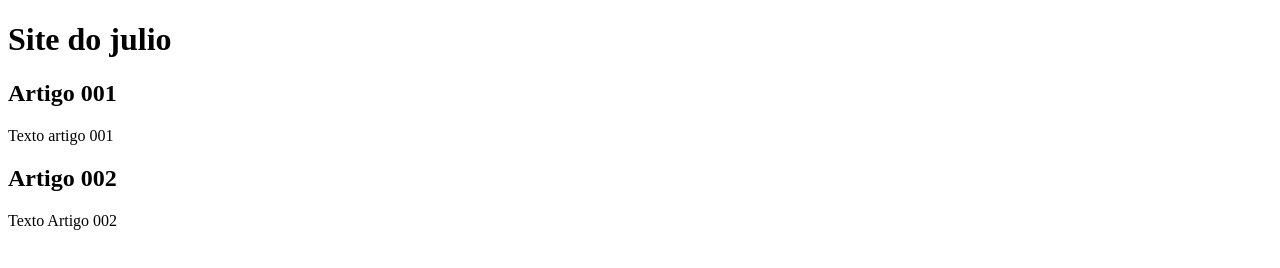
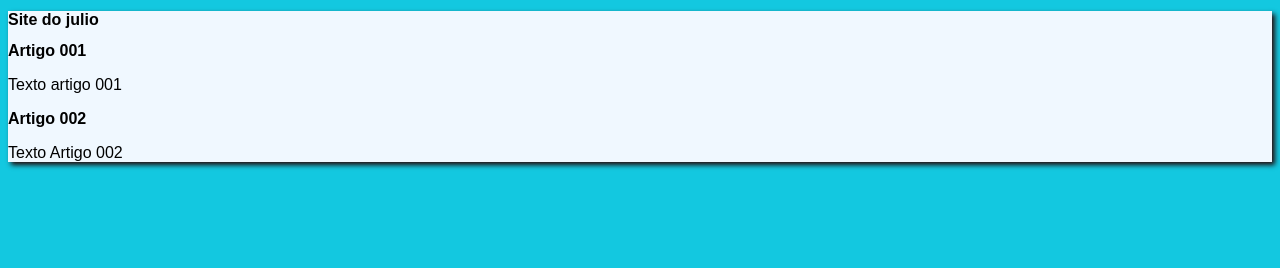
Before and after one commit to JulioWilliam/projeto-branch-test, a plain HTML site: page index.html in a window 1280 px wide. Drawn offline with Linux system fonts and the light colour scheme.

Commit message:
Iniciei o design

```diff
--- /dev/null
+++ b/estolos/stylos.css
@@ -0,0 +1,16 @@
+* {
+    font-family: Arial, Helvetica, sans-serif;
+    font-size: 16px;
+}
+
+body {
+    background-color: rgb(19, 200, 224);
+
+}
+
+main {
+    background-color: aliceblue;
+    width: 500x;
+    margin: auto;
+    box-shadow: 3px 3px 5px rgb(36, 10, 10);
+}
--- a/index.html
+++ b/index.html
@@ -5,6 +5,7 @@
     <meta http-equiv="X-UA-Compatible" content="IE=edge">
     <meta name="viewport" content="width=device-width, initial-scale=1.0">
     <title>Site do julio</title>
+    <link rel="stylesheet" href="estolos/stylos.css">
 </head>
 <body>
     <main>
```
